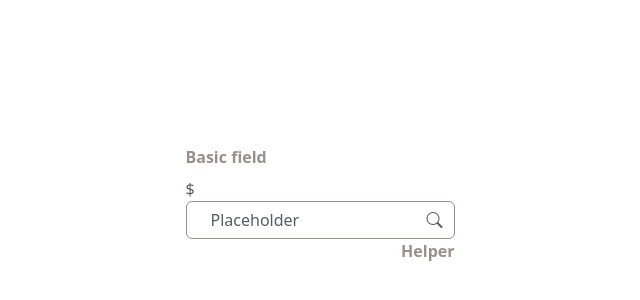
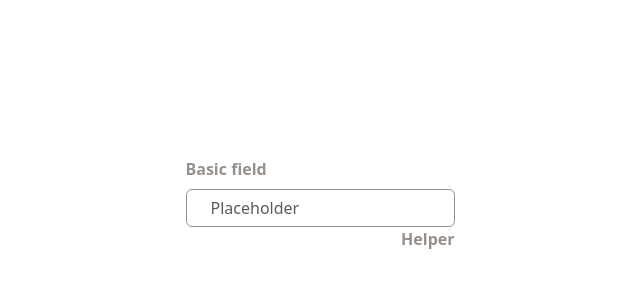
Before and after one commit to abdalsimam1-sketch/personal-finance-app, a React (Vite) app: page /test in a window 1280 px wide. Shown: the part 196-496 px from the top of the page, without its empty margins (320-960 px from the left). Built offline with nearby package versions, Linux system fonts and the light colour scheme.

Commit message:
add : conditional statements to make sure only 1 varinat shows up

```diff
--- a/src/components/UI/Input.jsx
+++ b/src/components/UI/Input.jsx
@@ -5,14 +5,20 @@ export const Input = ({ placeholder, helper, name, label, variant }) => {
         {label}
       </label>
       <div className="input-wrapper">
-        <span className=" text-muted">$</span>
+        <span
+          className={`text-muted prefix ${variant !== "prefix" ? "d-none" : ""}`}
+        >
+          $
+        </span>
         <input
           type="text"
           placeholder={placeholder}
           id={name}
           className="form-control ps-4"
         />
-        <i className="bi bi-search icon text-muted"></i>
+        <i
+          className={`bi bi-search icon text-muted ${variant !== "icon" ? "d-none" : ""}`}
+        ></i>
       </div>
       <span className="align-self-end fw-bold text-end d-block helper-text">
         {helper}
--- a/src/index.css
+++ b/src/index.css
@@ -208,5 +208,5 @@
   position: absolute;
   right: 12px;
   transform: translateY(-50%);
-  top: 70%;
+  top: 50%;
 }
--- a/src/pages/TestingPage.jsx
+++ b/src/pages/TestingPage.jsx
@@ -11,6 +11,7 @@ export const TestingPage = () => {
         placeholder="Placeholder"
         label="Basic field"
         helper="Helper"
+        variant=""
       ></Input>
     </div>
   );
```
